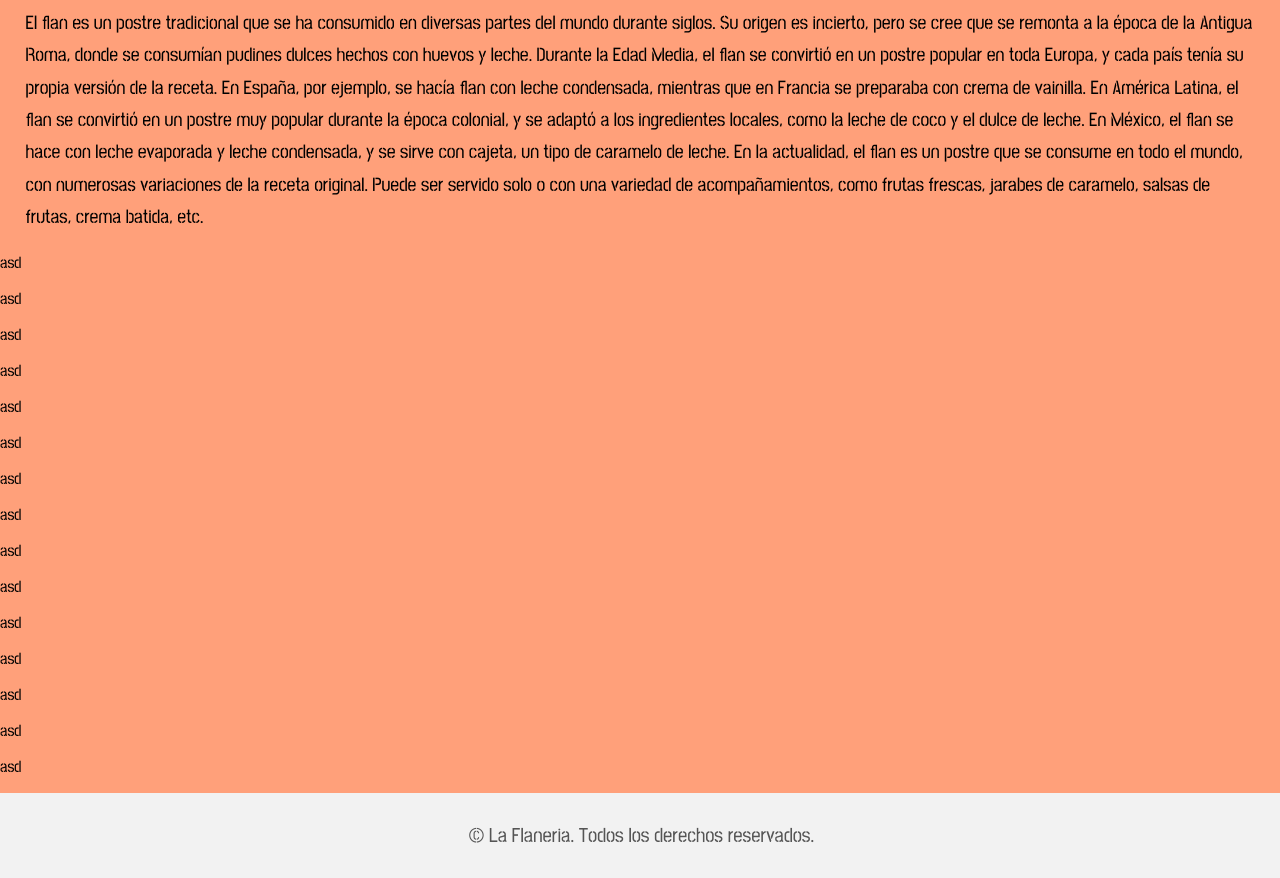
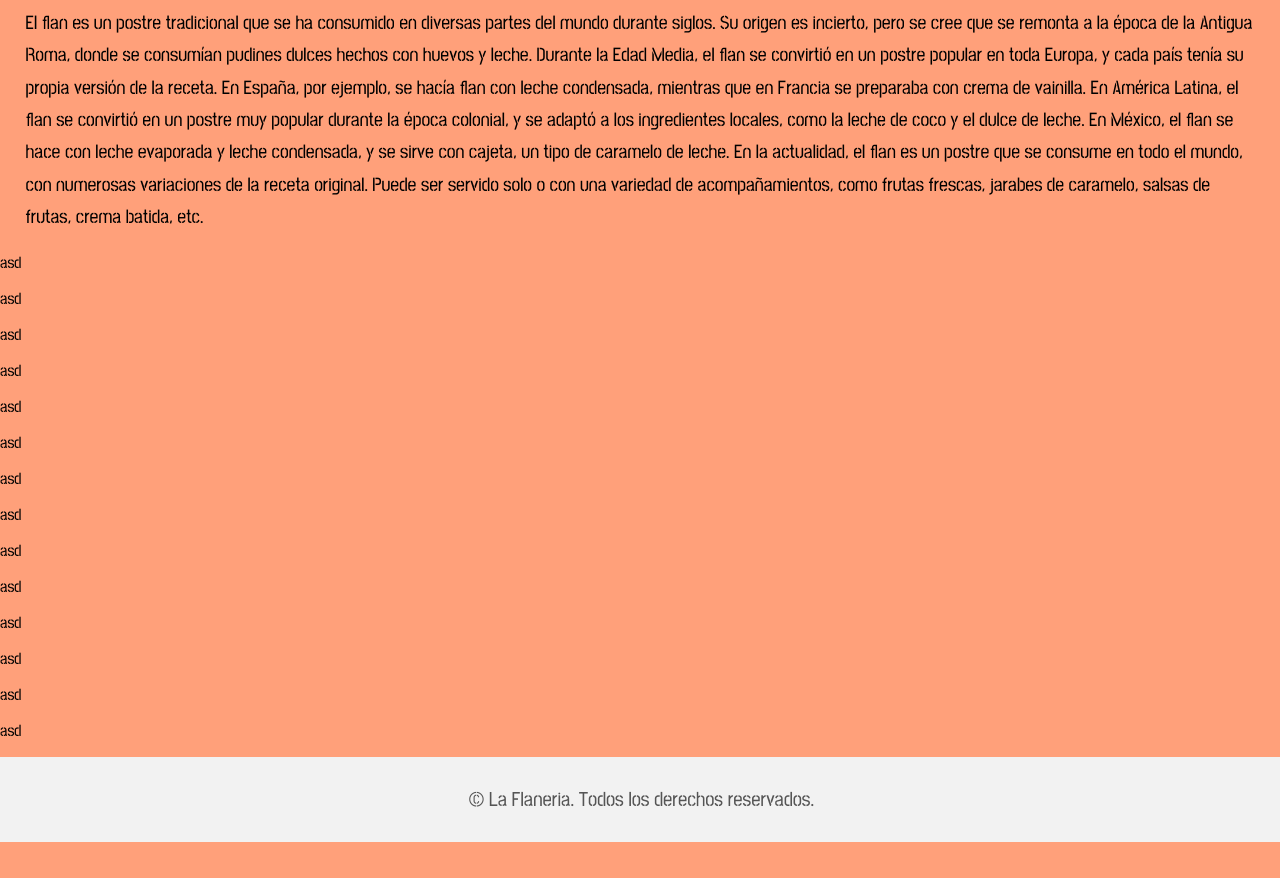
Before and after one commit to OwenGarett0/OwenGarett0.github.io, a plain HTML site: page index.html in a window 1280 px wide. Shown: the part 82-960 px from the top of the page. After the commit the page ends 924 px from the top, so only its background shows below. Drawn offline with Linux system fonts and the light colour scheme; files whose address does not match are found by name.

Commit message:
cambios minimos

```diff
--- a/index.html
+++ b/index.html
@@ -56,7 +56,6 @@
     <p>asd</p>
     <p>asd</p>
     <p>asd</p>
-    <p>asd</p>
 
 
     <footer>
```
